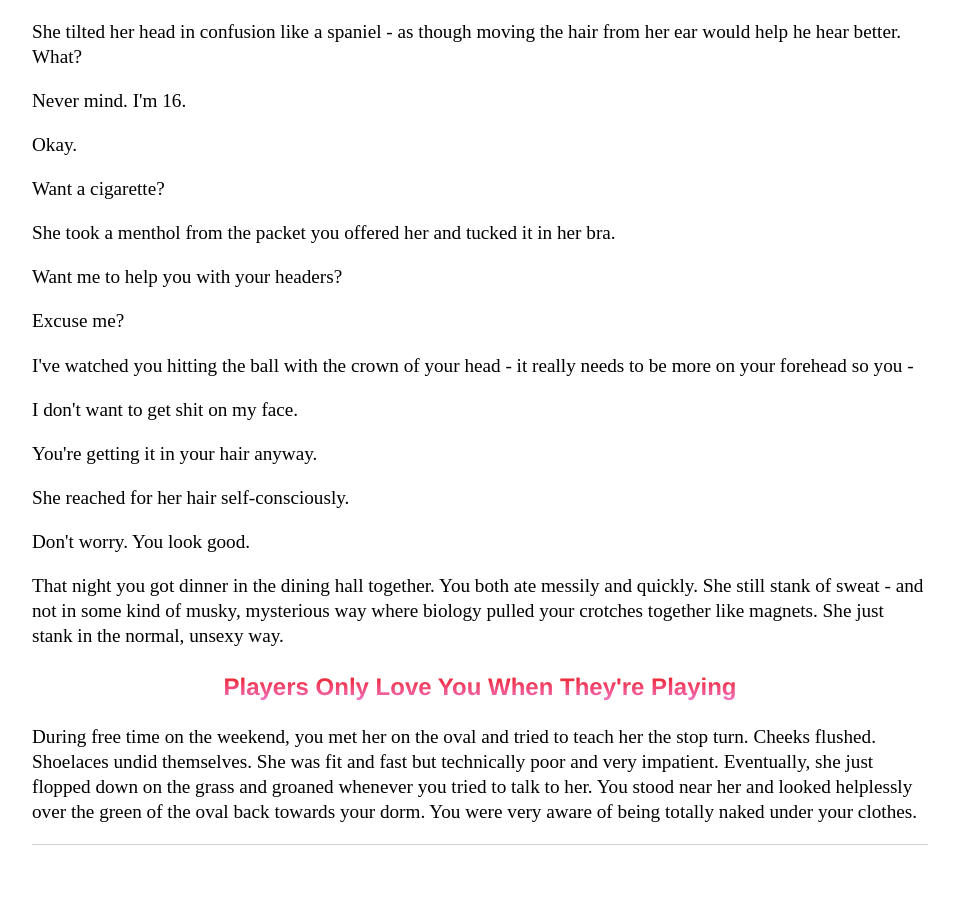
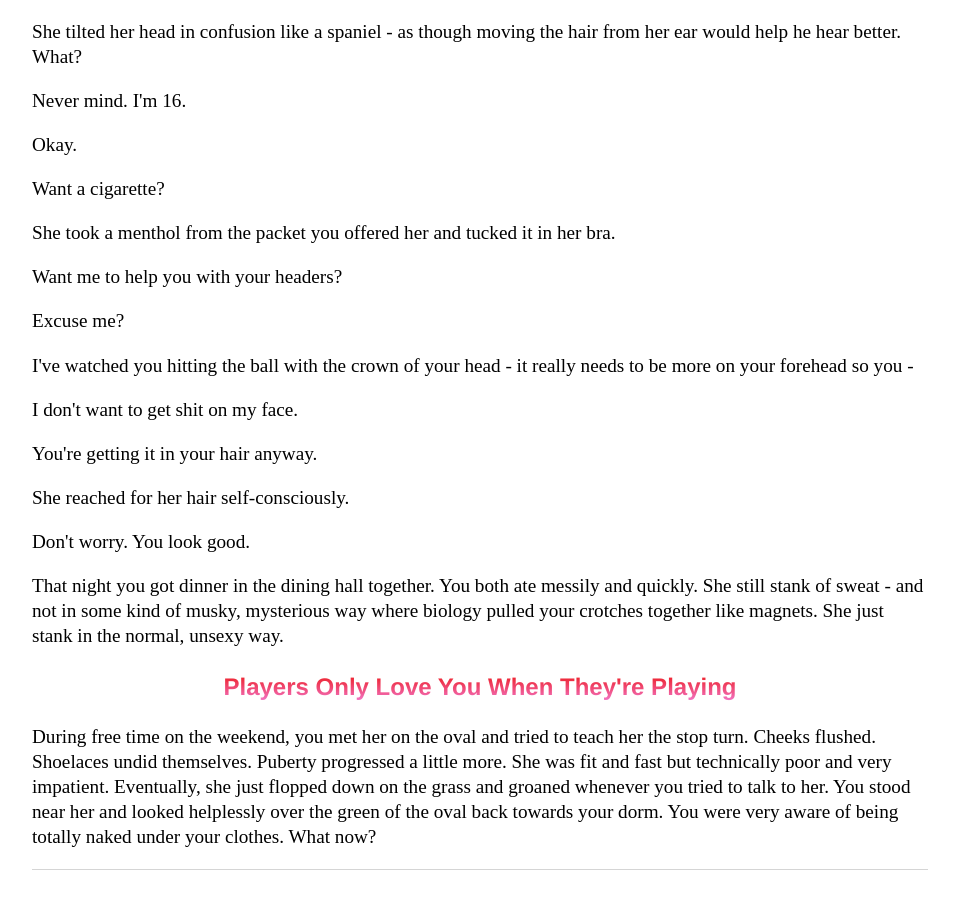
Before and after one commit to Pinelife/pinelife.github.io, a Jekyll site: the page built from Hellhole/excitingevent2.html, in a window 1280 px wide and 900 px high, scrolled down 1811 px. Shown: the whole window, without its empty margins (160-1115 px from the left). Built offline with Jekyll 4.4.1, drawn with Linux system fonts in a browser that asks for light colours; before the commit the page ends 2686 px from its top, so only the background shows below that.

Commit message:
Update excitingevent2.html

```diff
--- a/Hellhole/excitingevent2.html
+++ b/Hellhole/excitingevent2.html
@@ -100,6 +100,6 @@ Deliberately, you turned the page.
 </p>
 <h3 id = "players">Players Only Love You When They're Playing</h3>
 <p>During free time on the weekend, you met her on the oval and tried to teach her the stop turn. Cheeks flushed. Shoelaces undid
-  themselves. She was fit and fast but technically poor and very impatient. Eventually, she just flopped down on the grass
+  themselves. Puberty progressed a little more. She was fit and fast but technically poor and very impatient. Eventually, she just flopped down on the grass
   and groaned whenever you tried to talk to her. You stood near her and looked helplessly over the green of the oval back towards
-  your dorm. You were very aware of being totally naked under your clothes.</p>
+  your dorm. You were very aware of being totally naked under your clothes. What now?</p>
```
